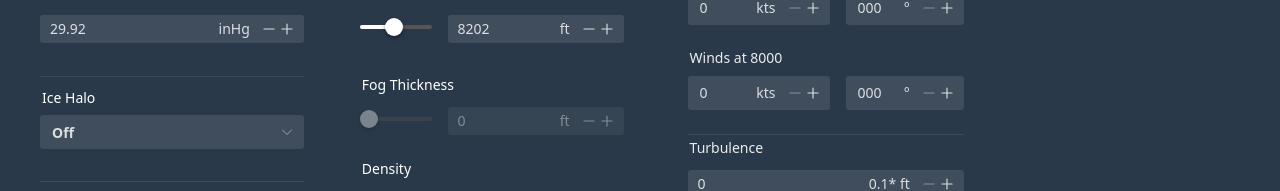
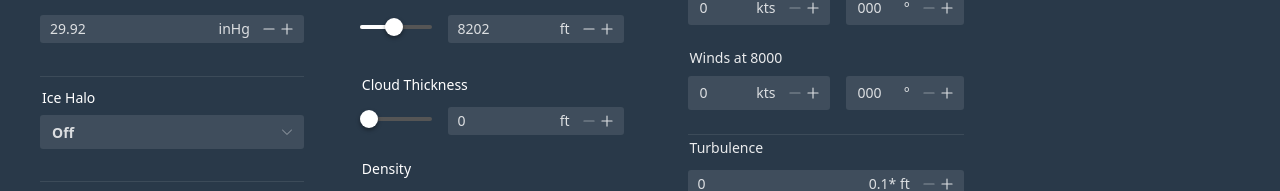
Before and after one commit to DCS-Web-Editor/dcs-web-editor-mono, a Vue app in the folder packages/wx-editor/: page / in a window 1280 px wide. Shown: the part 206-397 px from the top of the page. Built offline with nearby package versions, Linux system fonts and the light colour scheme.

Commit message:
Fixed duplicate fog thickness

```diff
--- a/packages/wx-editor/src/components/AtmosphereClouds.vue
+++ b/packages/wx-editor/src/components/AtmosphereClouds.vue
@@ -90,15 +90,13 @@
       />
       <div v-if="cloud_preset === 'Nothing'">
         <SliderComponent
-          labelText="Fog Thickness"
+          labelText="Cloud Thickness"
           @update="updateCloudThickness"
-          :val="fog_thickness"
+          :val="cloud_thickness"
           class="w-full"
           suffix="ft"
           :max="3281"
-          :disabled="!isFogEnabled"
         />
-
         <n-form-item label="Density" label-style="color: white">
           <n-input-number
             id="cloud-thickness-input"
```
